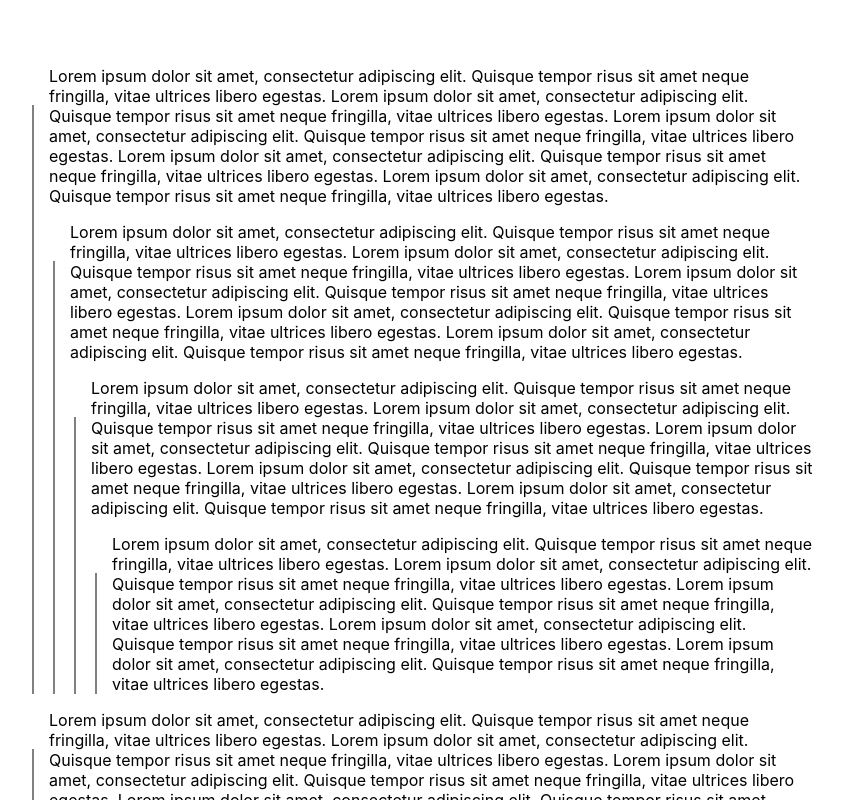
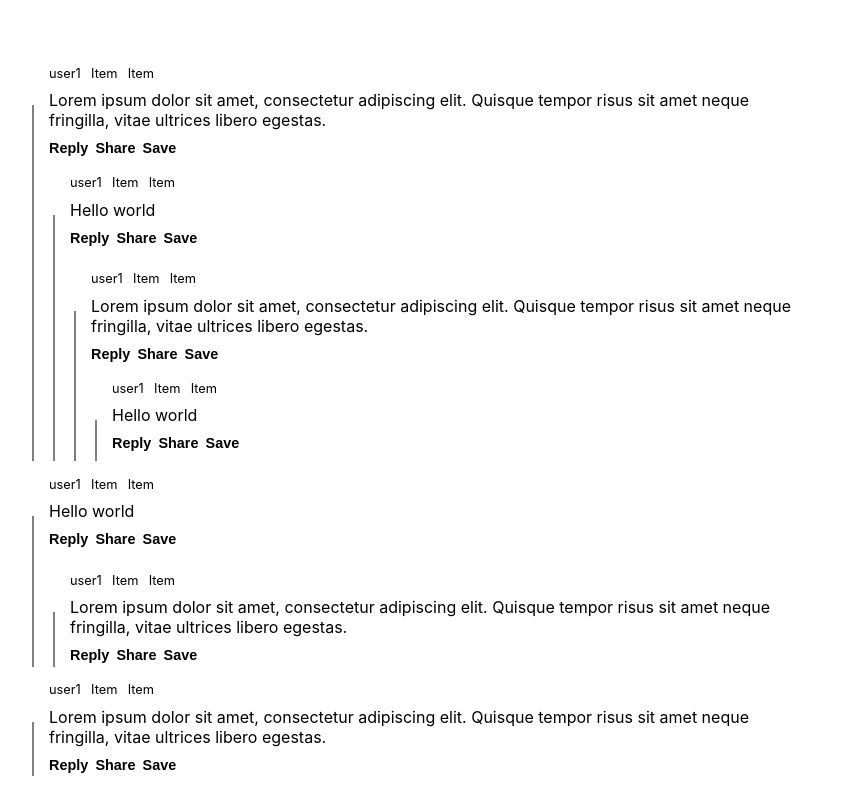
Before and after one commit to drewyoungdev/Demo.Comments.React, a React (Create React App) app: page / in a window 1280 px wide. Shown: the top 800 px of the page, without its empty margins (227-1070 px from the left). Built offline with nearby package versions, Linux system fonts and the light colour scheme; the HTML template or start-up script is replaced by a standard one.

Commit message:
Add styling to Comment

```diff
--- a/src/App.tsx
+++ b/src/App.tsx
@@ -7,18 +7,26 @@ const testData: CommentModel[] = [
   {
     id: "abc-456",
     depth: 0,
+    author: "user1",
+    text: "Lorem ipsum dolor sit amet, consectetur adipiscing elit. Quisque tempor risus sit amet neque fringilla, vitae ultrices libero egestas.",
     replies: [
       {
-        id: "",
+        id: "cdf-234",
         depth: 1,
+        author: "user1",
+        text: "Hello world",
         replies: [
           {
             id: "",
             depth: 2,
+            author: "user1",
+            text: "Lorem ipsum dolor sit amet, consectetur adipiscing elit. Quisque tempor risus sit amet neque fringilla, vitae ultrices libero egestas.",
             replies: [
               {
                 id: "",
                 depth: 3,
+                author: "user1",
+                text: "Hello world",
                 replies: []
               }
             ]
@@ -30,10 +38,14 @@ const testData: CommentModel[] = [
   {
     id: "abc-123",
     depth: 0,
+    author: "user1",
+    text: "Hello world",
     replies: [
       {
         id: "",
         depth: 1,
+        author: "user1",
+        text: "Lorem ipsum dolor sit amet, consectetur adipiscing elit. Quisque tempor risus sit amet neque fringilla, vitae ultrices libero egestas.",
         replies: []
       }
     ]
@@ -41,18 +53,9 @@ const testData: CommentModel[] = [
   {
     id: "abc-789",
     depth: 0,
+    author: "user1",
+    text: "Lorem ipsum dolor sit amet, consectetur adipiscing elit. Quisque tempor risus sit amet neque fringilla, vitae ultrices libero egestas.",
     replies: []
-  },
-  {
-    id: "abc-111",
-    depth: 0,
-    replies: [
-      {
-        id: "",
-        depth: 1,
-        replies: []
-      }
-    ]
   }
 ]
 
--- a/src/Components/Comment/Comment.scss
+++ b/src/Components/Comment/Comment.scss
@@ -1,4 +1,60 @@
 .comment {
-    min-height: 100px;
+    min-height: 5em;
     padding: 1em 0 0 0;
 }
+
+.comment-header {
+    display: flex;
+    -webkit-box-align: center;
+    align-items: center;
+    min-height: 1em;
+}
+.comment-header > a:hover {
+    cursor: pointer;
+    text-decoration: underline;
+}
+.comment-header-author,
+.comment-header-item{
+    font-size: 0.8em;
+    font-weight: 400;
+    line-height: 1em;
+
+    flex: 0 0 auto;
+
+    &.comment-header-item {
+        padding-left: 0.8em;
+    }
+}
+
+.comment-body {
+    margin: 0.5em 0 0.5em 0;
+    width: 100%;
+}
+
+.comment-footer {
+    display: flex;
+    flex-direction: row;
+    -webkit-box-align: center;
+    align-items: center;
+}
+.comment-footer > button {
+    display: block;
+    margin-right: 0.5em;
+
+    background: transparent;
+    border: none;
+    color: inherit;
+    cursor: pointer;
+    padding: initial;
+    outline: 0;
+}
+.comment-footer > button:hover {
+    text-decoration: underline;
+}
+.comment-footer-item {
+    font-size: 0.9em;
+    font-weight: 700;
+    line-height: 1.5em;
+
+    color: rgb(135, 138, 140);
+}
--- a/src/Components/Comment/Comment.tsx
+++ b/src/Components/Comment/Comment.tsx
@@ -34,12 +34,35 @@ const Comment: React.FC<CommentProps> = (props) => {
                 />
             </div>
             <div style={{ paddingLeft: calcPaddingLeftPx(props.comment.depth)}}>
+                {/* TODO: Rename to VoteCommentComponent and move below div into own CommentComponent */}
                 <div className="comment">
-                    Lorem ipsum dolor sit amet, consectetur adipiscing elit. Quisque tempor risus sit amet neque fringilla, vitae ultrices libero egestas.
-                    Lorem ipsum dolor sit amet, consectetur adipiscing elit. Quisque tempor risus sit amet neque fringilla, vitae ultrices libero egestas.
-                    Lorem ipsum dolor sit amet, consectetur adipiscing elit. Quisque tempor risus sit amet neque fringilla, vitae ultrices libero egestas.
-                    Lorem ipsum dolor sit amet, consectetur adipiscing elit. Quisque tempor risus sit amet neque fringilla, vitae ultrices libero egestas.
-                    Lorem ipsum dolor sit amet, consectetur adipiscing elit. Quisque tempor risus sit amet neque fringilla, vitae ultrices libero egestas.
+                    <div className="comment-header">
+                        <div className="comment-header-author">
+                            <a>
+                                {props.comment.author}
+                            </a>
+                        </div>
+                        <a className="comment-header-item">
+                            Item
+                        </a>
+                        <a className="comment-header-item">
+                            Item
+                        </a>
+                    </div>
+                    <div className="comment-body">
+                        {props.comment.text}
+                    </div>
+                    <div className="comment-footer">
+                        <button className="comment-footer-item">
+                            Reply
+                        </button>
+                        <button className="comment-footer-item">
+                            Share
+                        </button>
+                        <button className="comment-footer-item">
+                            Save
+                        </button>
+                    </div>
                 </div>
             </div>
         </div>
--- a/src/Components/VoteButtons/VoteButtons.tsx
+++ b/src/Components/VoteButtons/VoteButtons.tsx
@@ -9,7 +9,7 @@ interface VoteButtonsProps {
 }
 
 const VoteButtons: React.FC<VoteButtonsProps> = (props) => {
-    // TODO: allow state to be set by props if comment has already been upvoted/downvoted
+    // TODO: allow initial state to be set by props if comment has already been upvoted/downvoted
     const [isUpvoteSelected, setIsUpvoteSelected] = useState<boolean>(false);
     const [isDownvoteSelected, setIsDownvotedSelected] = useState<boolean>(false);
 
--- a/src/Models/CommentModel.ts
+++ b/src/Models/CommentModel.ts
@@ -1,5 +1,7 @@
 export interface CommentModel {
     id: string,
     depth: number
+    author: string
+    text: string
     replies: CommentModel[]
 }
```
